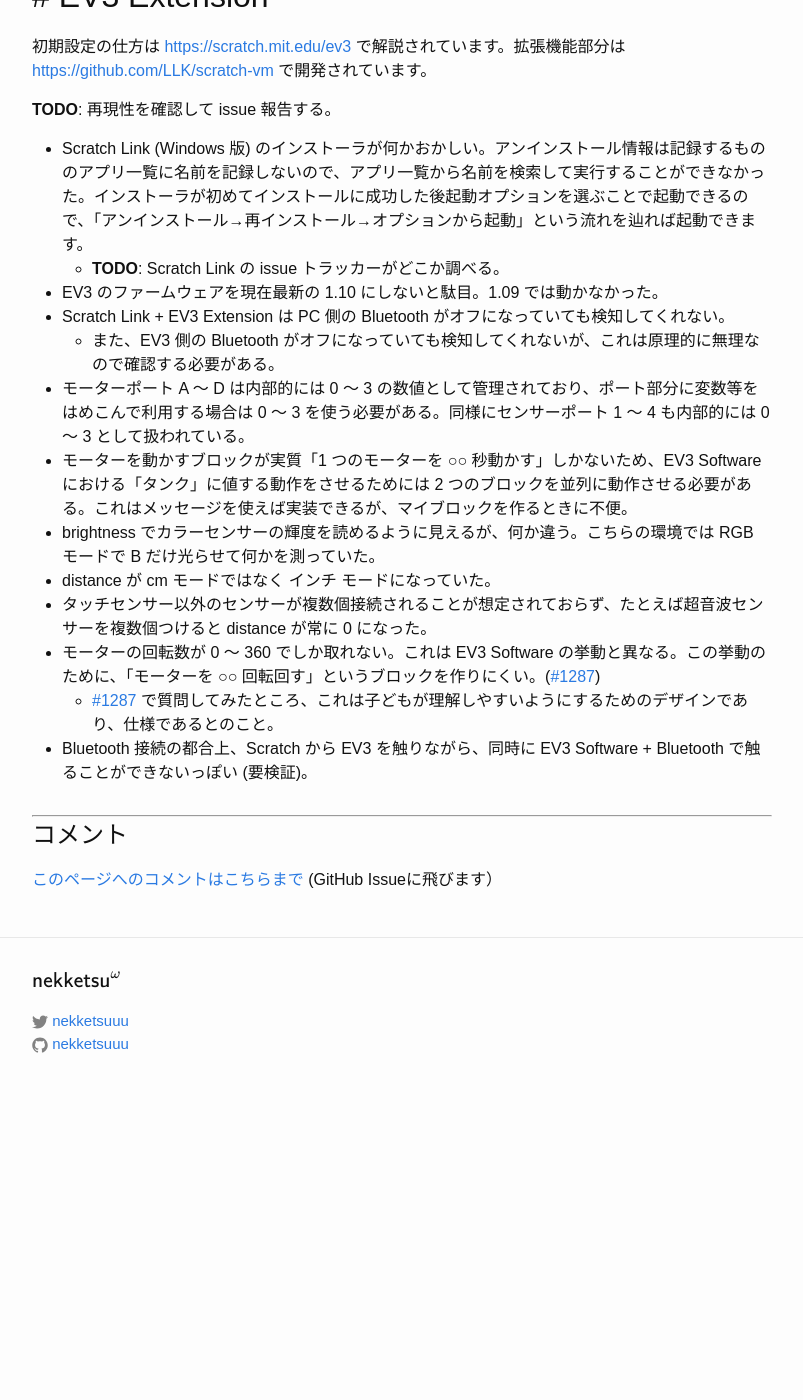
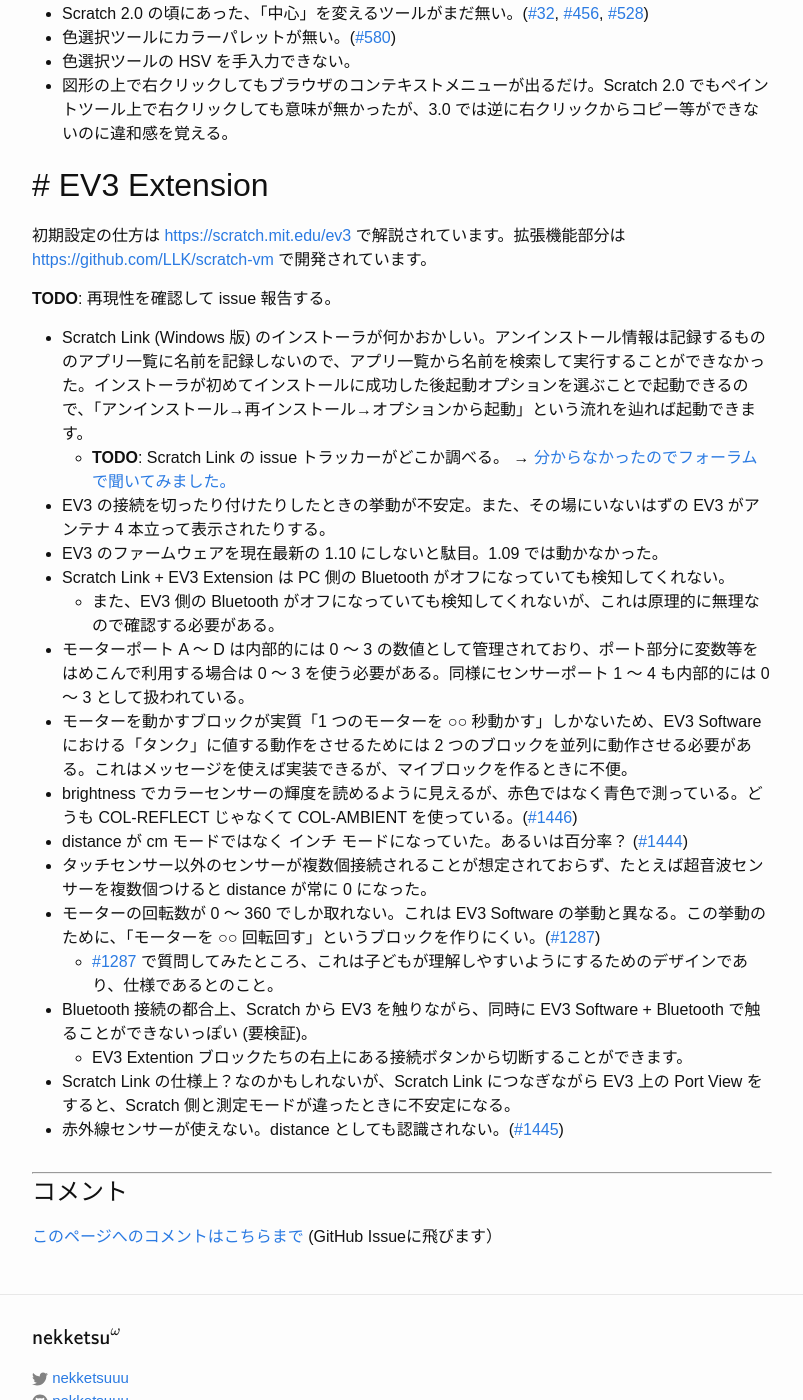
Before and after one commit to nekketsuuu/nekketsuuu.github.io, a Jekyll site: the page built from entries/_posts/2018-08-03-scratch-3-beta.md, in a window 1280 px wide and 1400 px high, scrolled down 1545 px. Shown: the whole window, without its empty margins (238-1041 px from the left). Built offline with Jekyll 4.4.1, drawn with Linux system fonts in a browser that asks for light colours; formulas are drawn with MathJax 3; comment, search, counter and statistics services are not loaded; before the commit the page ends 2660 px from its top, so only the background shows below that; some of the changed text lies outside the part shown.

Commit message:
[Entry #6] update

```diff
--- a/entries/_posts/2018-08-03-scratch-3-beta.md
+++ b/entries/_posts/2018-08-03-scratch-3-beta.md
@@ -29,6 +29,13 @@
 * スプライトの x, y 座標が書かれる位置が変わったのに伴い、マウスカーソルの x, y 座標は表示されなくなった。
     * ステージの縦横がそれぞれ何ピクセルなのか分かりにくくなったかもしれない。
 
+## Scratch Blocks
+
+<https://github.com/LLK/scratch-blocks> で開発されています。
+
+* 「イベント」と「制御」の色が Scratch 2.0 と逆転している。これは ScratchJr に色を合わせたから。([#1489](https://github.com/LLK/scratch-blocks/issues/1489))
+* ビルドに Python 2.x が必要。ただし簡単に Python 3.x へ移行できそう。([#1679](https://github.com/LLK/scratch-blocks/issues/1679))
+
 ## Scratch Paint
 
 <https://github.com/LLK/scratch-paint> で開発されています。
@@ -47,15 +54,19 @@
 **TODO**: 再現性を確認して issue 報告する。
 
 * Scratch Link (Windows 版) のインストーラが何かおかしい。アンインストール情報は記録するもののアプリ一覧に名前を記録しないので、アプリ一覧から名前を検索して実行することができなかった。インストーラが初めてインストールに成功した後起動オプションを選ぶことで起動できるので、「アンインストール→再インストール→オプションから起動」という流れを辿れば起動できます。
-    * **TODO**: Scratch Link の issue トラッカーがどこか調べる。
+    * **TODO**: Scratch Link の issue トラッカーがどこか調べる。 → [分からなかったのでフォーラムで聞いてみました。](https://scratch.mit.edu/discuss/topic/311652/)
+* EV3 の接続を切ったり付けたりしたときの挙動が不安定。また、その場にいないはずの EV3 がアンテナ 4 本立って表示されたりする。
 * EV3 のファームウェアを現在最新の 1.10 にしないと駄目。1.09 では動かなかった。
 * Scratch Link + EV3 Extension は PC 側の Bluetooth がオフになっていても検知してくれない。
     * また、EV3 側の Bluetooth がオフになっていても検知してくれないが、これは原理的に無理なので確認する必要がある。
 * モーターポート A ～ D は内部的には 0 ～ 3 の数値として管理されており、ポート部分に変数等をはめこんで利用する場合は 0 ～ 3 を使う必要がある。同様にセンサーポート 1 ～ 4 も内部的には 0 ～ 3 として扱われている。
 * モーターを動かすブロックが実質「1 つのモーターを ○○ 秒動かす」しかないため、EV3 Software における「タンク」に値する動作をさせるためには 2 つのブロックを並列に動作させる必要がある。これはメッセージを使えば実装できるが、マイブロックを作るときに不便。
-* brightness でカラーセンサーの輝度を読めるように見えるが、何か違う。こちらの環境では RGB モードで B だけ光らせて何かを測っていた。
-* distance が cm モードではなく インチ モードになっていた。
+* brightness でカラーセンサーの輝度を読めるように見えるが、赤色ではなく青色で測っている。どうも COL-REFLECT じゃなくて COL-AMBIENT を使っている。([#1446](https://github.com/LLK/scratch-vm/issues/1446))
+* distance が cm モードではなく インチ モードになっていた。あるいは百分率？ ([#1444](https://github.com/LLK/scratch-vm/issues/1444))
 * タッチセンサー以外のセンサーが複数個接続されることが想定されておらず、たとえば超音波センサーを複数個つけると distance が常に 0 になった。
 * モーターの回転数が 0 ～ 360 でしか取れない。これは EV3 Software の挙動と異なる。この挙動のために、「モーターを ○○ 回転回す」というブロックを作りにくい。([#1287](https://github.com/LLK/scratch-vm/issues/1287))
     * [#1287](https://github.com/LLK/scratch-vm/issues/1287) で質問してみたところ、これは子どもが理解しやすいようにするためのデザインであり、仕様であるとのこと。
 * Bluetooth 接続の都合上、Scratch から EV3 を触りながら、同時に EV3 Software + Bluetooth で触ることができないっぽい (要検証)。
+    * EV3 Extention ブロックたちの右上にある接続ボタンから切断することができます。
+* Scratch Link の仕様上？なのかもしれないが、Scratch Link につなぎながら EV3 上の Port View をすると、Scratch 側と測定モードが違ったときに不安定になる。
+* 赤外線センサーが使えない。distance としても認識されない。([#1445](https://github.com/LLK/scratch-vm/issues/1445))
```
